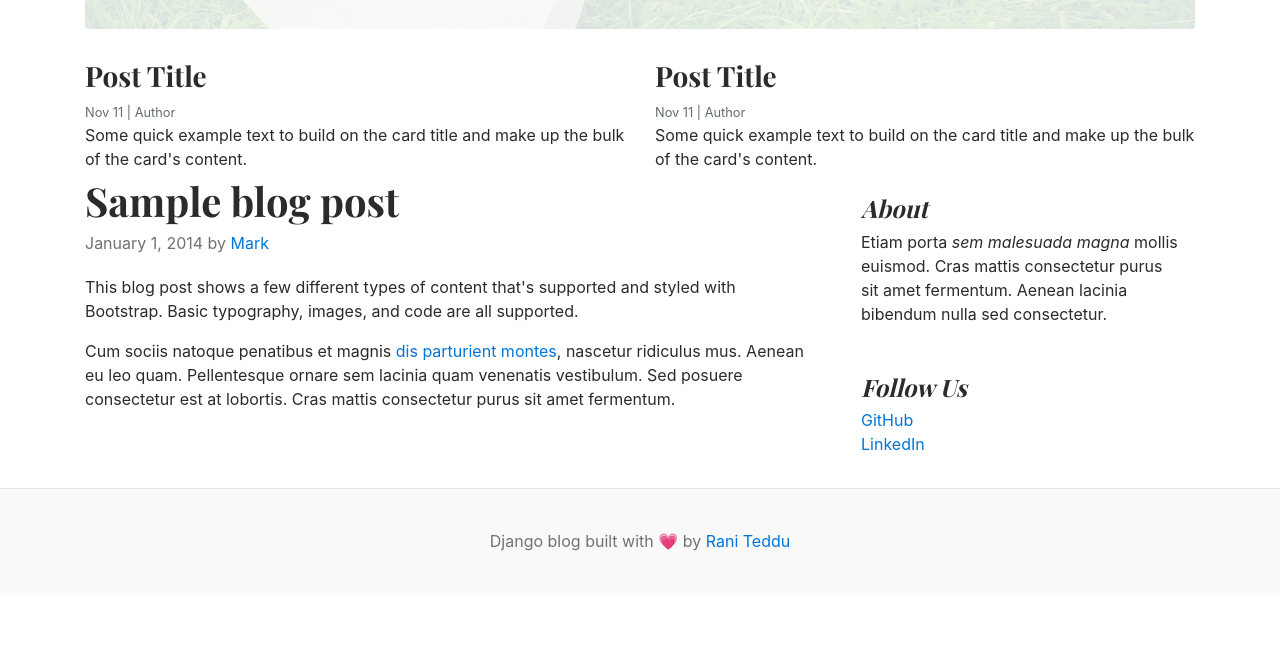
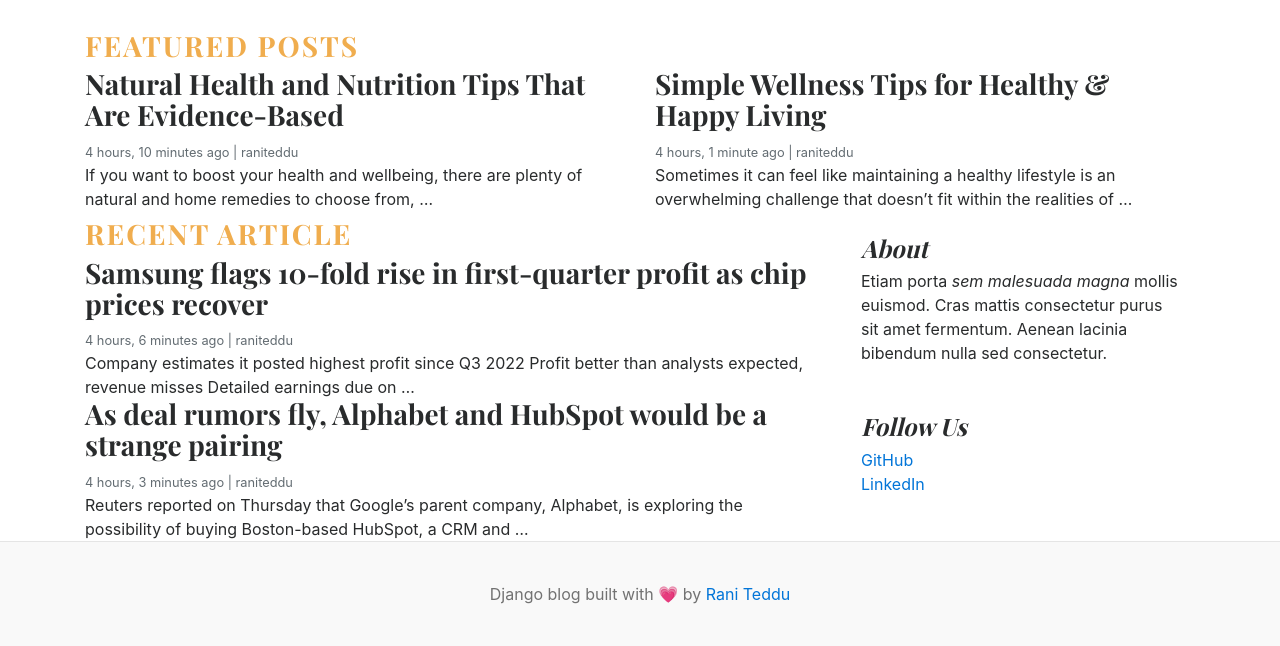
Before and after one commit to raniteddu/django-blog, a Django app: page / in a window 1280 px wide. Shown: the part 442-1088 px from the top of the page. Before the commit the page ends 993 px from the top, so only its background shows below. Run offline with Django 5.2, Linux system fonts and the light colour scheme; data comes from the database, SQL or seed files in the repository; both versions use the stored data as it was after the commit.

Commit message:
posts by category

```diff
--- a/blog_main/settings.py
+++ b/blog_main/settings.py
@@ -63,6 +63,7 @@ TEMPLATES = [
                 'django.template.context_processors.request',
                 'django.contrib.auth.context_processors.auth',
                 'django.contrib.messages.context_processors.messages',
+                'blogs.context_processors.get_categories'
             ],
         },
     },
--- a/blog_main/urls.py
+++ b/blog_main/urls.py
@@ -14,13 +14,16 @@ Including another URLconf
     1. Import the include() function: from django.urls import include, path
     2. Add a URL to urlpatterns:  path('blog/', include('blog.urls'))
 """
+
 from django.conf import settings
 from django.contrib import admin
-from django.urls import path
+from django.urls import path,include
 from . import views
 from django.conf.urls.static import static
+
 
 urlpatterns = [
     path('admin/', admin.site.urls),
     path('', views.home, name='home'),
+    path('category/', include('blogs.urls'))
 ] + static(settings.MEDIA_URL, document_root=settings.MEDIA_ROOT)
--- a/blog_main/views.py
+++ b/blog_main/views.py
@@ -1,4 +1,11 @@
 from django.shortcuts import render
+from blogs.models import Blog, Category
 
 def home(request):
-    return render(request, 'home.html')
+    featured_posts = Blog.objects.filter(is_featured=True)
+    non_featured_posts = Blog.objects.filter(is_featured=False, status='Published')
+    context = {
+        'featured_posts' : featured_posts,
+        'non_featured_posts' : non_featured_posts
+    }
+    return render(request, 'home.html', context)
--- a/blogs/admin.py
+++ b/blogs/admin.py
@@ -5,7 +5,7 @@ class BlogAdmin(admin.ModelAdmin):
     prepopulated_fields = {'slug':('title',)}
     list_display = ('title', 'category', 'author', 'is_featured', 'status')
     search_fields = ('id', 'title', 'category__category_name', 'status')
-    list_editable = ('is_featured',)
+    list_editable = ('is_featured', 'status')
 
 admin.site.register(Category)
 admin.site.register(Blog, BlogAdmin)
--- /dev/null
+++ b/blogs/context_processors.py
@@ -0,0 +1,5 @@
+from .models import Category
+
+def get_categories(request):
+    categories = Category.objects.all()
+    return dict(categories=categories)
--- /dev/null
+++ b/blogs/urls.py
@@ -0,0 +1,7 @@
+from blogs import views
+from django.urls import path
+
+
+urlpatterns = [
+    path('<int:category_id>/', views.posts_by_category, name='posts_by_category'),
+]
--- /dev/null
+++ b/template/base.html
@@ -0,0 +1,45 @@
+{% load static %}
+
+<!DOCTYPE html>
+<html lang="en">
+<head>
+    <meta charset="UTF-8">
+    <meta http-equiv="X-UA-Compatible" content="IE=edge">
+    <meta name="viewport" content="width=device-width, initial-scale=1.0">
+    <title>Django Blogs</title>
+    <link href="https://getbootstrap.com/docs/4.0/dist/css/bootstrap.min.css" rel="stylesheet">
+    <link href="https://fonts.googleapis.com/css?family=Playfair+Display:700,900" rel="stylesheet">
+    <link href="{% static 'css/blog.css' %}" rel="stylesheet">
+  </head>
+<body>
+    <div class="container">
+      <header class="blog-header py-3">
+        <div class="row flex-nowrap justify-content-between align-items-center">
+          <div class="col-8 pt-1">
+            <a class="blog-header-logo text-dark" href="/">Django Blog</a>
+          </div>
+          <div class="col-4 d-flex justify-content-end align-items-center">
+            <a class="btn btn-sm btn-warning" href="#">Login</a> &nbsp;
+            <a class="btn btn-sm btn-outline-secondary" href="#">Register</a>
+          </div>
+        </div>
+      </header>
+      <div class="nav-scroller py-1 mb-2">
+        <nav class="nav d-flex justify-content-between">
+          {% for cat in categories %}
+          <a class="p-2 text-muted" href="{% url 'posts_by_category' cat.id %}">{{ cat.category_name }}</a>
+          {% endfor %}
+        </nav>
+      </div>
+    </div>
+
+{% block content %}
+
+{% endblock %}
+
+
+    <footer class="blog-footer text-center">
+        <p>Django blog built with 💗 by <a href="#">Rani Teddu</a></p>
+    </footer>
+</body>
+</html>
--- a/template/home.html
+++ b/template/home.html
@@ -1,93 +1,50 @@
-{% load static %}
+{% extends 'base.html' %}
 
-<!DOCTYPE html>
-<html lang="en">
-<head>
-    <meta charset="UTF-8">
-    <meta http-equiv="X-UA-Compatible" content="IE=edge">
-    <meta name="viewport" content="width=device-width, initial-scale=1.0">
-    <title>Django Blogs</title>
-    <link href="https://getbootstrap.com/docs/4.0/dist/css/bootstrap.min.css" rel="stylesheet">
-    <link href="https://fonts.googleapis.com/css?family=Playfair+Display:700,900" rel="stylesheet">
-    <link href="{% static 'css/blog.css' %}" rel="stylesheet">
-  </head>
-<body>
+  {% block content %}
 <div class="container">
-      <header class="blog-header py-3">
-        <div class="row flex-nowrap justify-content-between align-items-center">
-          <div class="col-8 pt-1">
-            <a class="blog-header-logo text-dark" href="/">Django Blog</a>
-          </div>
-          <div class="col-4 d-flex justify-content-end align-items-center">
-            <a class="btn btn-sm btn-warning" href="#">Login</a> &nbsp;
-            <a class="btn btn-sm btn-outline-secondary" href="#">Register</a>
-          </div>
-        </div>
-      </header>
-
-      <div class="nav-scroller py-1 mb-2">
-        <nav class="nav d-flex justify-content-between">
-          <a class="p-2 text-muted" href="#">World</a>
-          <a class="p-2 text-muted" href="#">U.S.</a>
-          <a class="p-2 text-muted" href="#">Technology</a>
-          <a class="p-2 text-muted" href="#">Design</a>
-          <a class="p-2 text-muted" href="#">Culture</a>
-          <a class="p-2 text-muted" href="#">Business</a>
-          <a class="p-2 text-muted" href="#">Politics</a>
-          <a class="p-2 text-muted" href="#">Opinion</a>
-          <a class="p-2 text-muted" href="#">Science</a>
-          <a class="p-2 text-muted" href="#">Health</a>
-          <a class="p-2 text-muted" href="#">Style</a>
-          <a class="p-2 text-muted" href="#">Travel</a>
-        </nav>
-    </div>
-
-
-
-<div class="jumbotron p-3 p-md-5 text-white rounded bg-dark" style="background-image: url({% static 'images/cricket.jpg' %});background-blend-mode: overlay;background-size:cover;">
+  {% for post in featured_posts %}
+    {% if forloop.first %}
+    <div class="jumbotron p-3 p-md-5 text-white rounded bg-dark" style="background-image: url({{ post.featured_image.url }});background-blend-mode: overlay;background-size:cover;">
       <div class="col-md-8 px-0">
-      <h1 class="display-4 font-italic">Title of a longer featured blog post</h1>
-      <p class="lead my-3">Multiple lines of text that form the lede, informing new readers quickly and efficiently about what's most interesting in this post's contents.</p>
+        <h1 class="display-4 font-italic">{{ post.title}}</h1>
+        <p class="lead my-3">{{ post.short_description | truncatewords:10 }}</p>
         <p class="lead mb-0"><a href="#" class="text-white font-weight-bold">Continue reading...</a></p>
       </div>
     </div>
+    {% endif %}
+  {% endfor %}
 
+  <h3 class="text-uppercase text-warning" style="letter-spacing: 2px;">Featured Posts</h3>
   <div class="row mb-2">
+    {% for post in featured_posts %}
+      {% if not forloop.first %}
       <div class="col-md-6">
         <div class="card border-0" >
           <div class="card-body">
-          <h3>Post Title</h3>
-          <small class="mb-1 text-muted">Nov 11 | Author</small>
-          <p class="card-text">Some quick example text to build on the card title and make up the bulk of the card's content.</p>
+            <h3>{{ post.title }}</h3>
+            <small class="mb-1 text-muted">{{ post.created_at | timesince }} ago | {{ post.author }}</small>
+            <p class="card-text">{{ post.short_description | truncatewords:20 }}</p>
           </div>
         </div>
       </div>
-    <div class="col-md-6">
-      <div class="card border-0" >
-        <div class="card-body">
-          <h3>Post Title</h3>
-          <small class="mb-1 text-muted">Nov 11 | Author</small>
-          <p class="card-text">Some quick example text to build on the card title and make up the bulk of the card's content.</p>
-        </div>
-      </div>
-    </div>
+      {% endif %}
+    {% endfor %}
   </div>
 
+  <!--Recent articles-->
   <main role="main" class="container p-0">
     <div class="row">
       <div class="col-md-8 blog-main">
-
-        <div class="blog-post">
-          <h2 class="blog-post-title">Sample blog post</h2>
-          <p class="blog-post-meta">January 1, 2014 by <a href="#">Mark</a></p>
-
-          <p>This blog post shows a few different types of content that's supported and styled with Bootstrap. Basic typography, images, and code are all supported.</p>
-
-          <p>Cum sociis natoque penatibus et magnis <a href="#">dis parturient montes</a>, nascetur ridiculus mus. Aenean eu leo quam. Pellentesque ornare sem lacinia quam venenatis vestibulum. Sed posuere consectetur est at lobortis. Cras mattis consectetur purus sit amet fermentum.</p>
-
-
+        <h3 class="text-uppercase text-warning" style="letter-spacing: 2px;">Recent Article</h3>
+        {% for post in non_featured_posts %}
+        <div class="card border-0" >
+          <div class="card-body">
+            <h3>{{ post.title }}</h3>
+            <small class="mb-1 text-muted">{{ post.created_at | timesince }} ago | {{ post.author }}</small>
+            <p class="card-text">{{ post.short_description | truncatewords:20 }}</p>
           </div>
-        <!-- /.blog-post -->
+        </div>
+        {% endfor %}
 
       </div>
       <!-- /.blog-main -->
@@ -110,10 +67,6 @@
     </div><!-- /.row -->
 
   </main><!-- /.container -->
+</div>
 
-</div>
-    <footer class="blog-footer text-center">
-        <p>Django blog built with 💗 by <a href="#">Rani Teddu</a></p>
-    </footer>
-</body>
-</html>
+{% endblock %}
```
Also changed, not shown: blogs/views.py (+11 -2 lines), template/posts_by_category.html (added, +23 -0 lines), db.sqlite3. Lines whose indentation alone changed are shown as unchanged.
